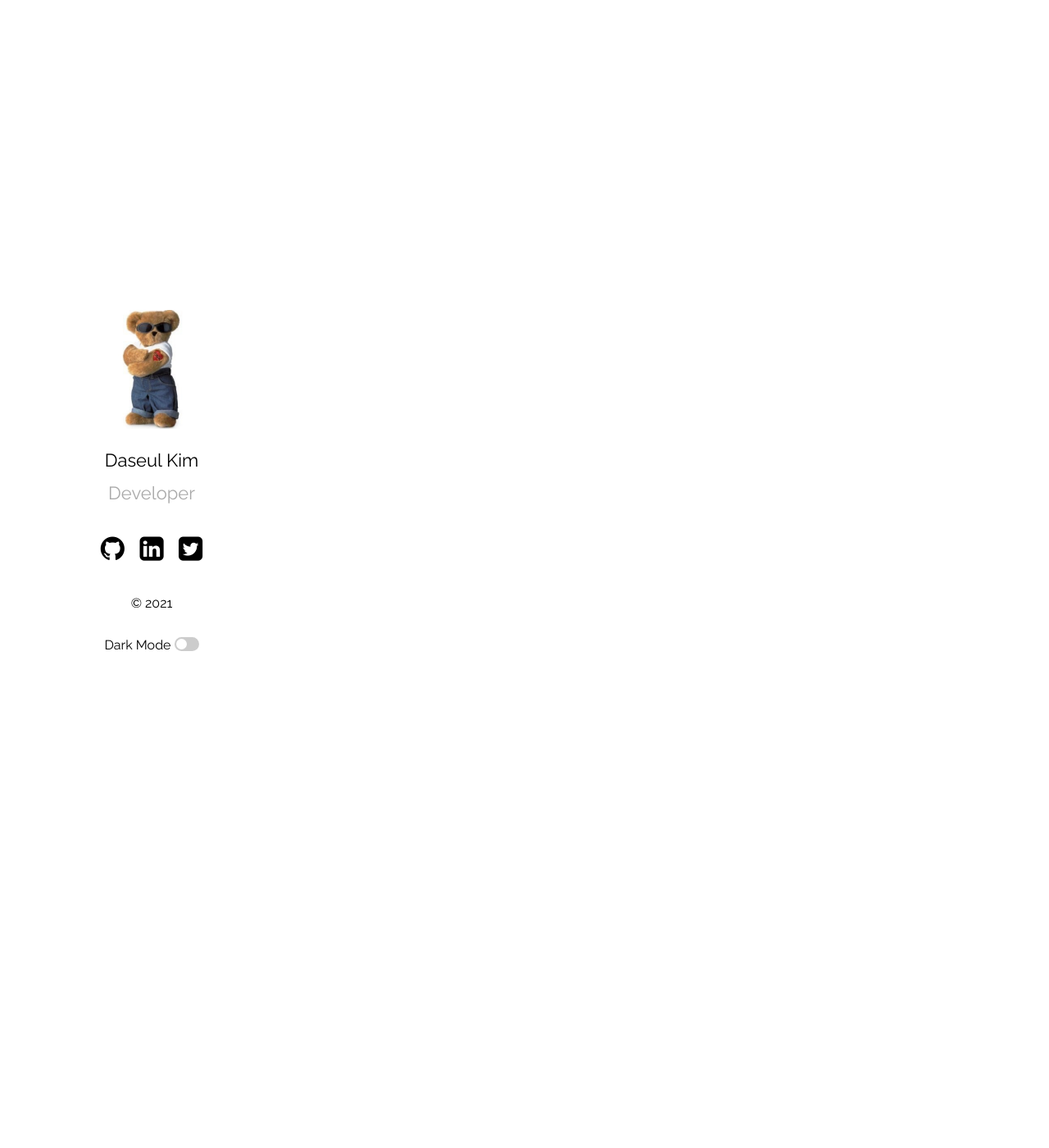
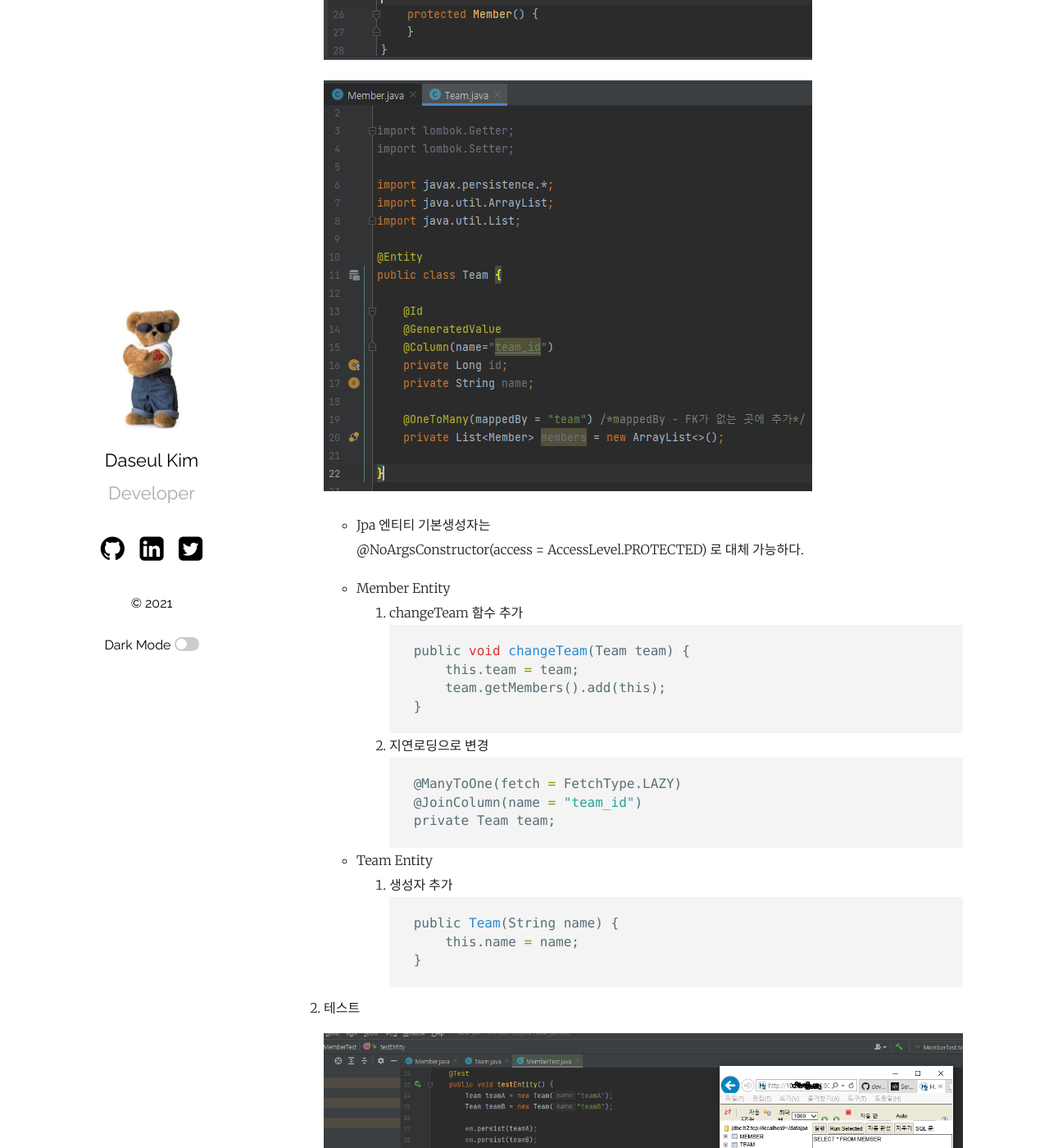
Before and after one commit to das101096/my-blog, a Jekyll site: the page built from _posts/2021-05-28-basic-spring-jpa.markdown, in a window 1280 px wide and 1400 px high, scrolled down 13130 px. Shown: the whole window at 82% size. Built offline with Jekyll 4.4.1, drawn with Linux system fonts in a browser that asks for light colours; some of the changed text lies outside the part shown.

Commit message:
springjpa2 commit

````diff
--- a/_posts/2021-05-28-basic-spring-jpa.markdown
+++ b/_posts/2021-05-28-basic-spring-jpa.markdown
@@ -118,30 +118,101 @@ categories:
   # org.hibernate.type: trace # 파라미터까지 볼 수 있는 옵션
   ```
 
-  1. entity 패키지, Member.java 클래스 생성
+1. Entity 생성
 
-      <img data-action="zoom" src='{{ "/image/131.PNG" | relative_url }}' alt='absolute'>
-      @GeneratedValue
-      PK 자동 생성
+    <img data-action="zoom" src='{{ "/image/131.PNG" | relative_url }}' alt='absolute'>
+    @GeneratedValue
+    PK 자동 생성
 
-  2. repository 패키지, MemberJpaRepository.java 클래스 생성
+2. JPA Repository 생성
 
-      <img data-action="zoom" src='{{ "/image/132.PNG" | relative_url }}' alt='absolute'>
-      @PersistenceContext
-      스프링 컨테이너가 Entity Manager를 가져다줌
+    <img data-action="zoom" src='{{ "/image/132.PNG" | relative_url }}' alt='absolute'>
+    @PersistenceContext
+    스프링 컨테이너가 Entity Manager를 가져다줌
 
-  3. ctrl + shift + T 로 테스트
+3. 테스트 - JPA Repository
 
-      <img data-action="zoom" src='{{ "/image/133.PNG" | relative_url }}' alt='absolute'>
+    *  ctrl + shift + T
 
-      <img data-action="zoom" src='{{ "/image/134.PNG" | relative_url }}' alt='absolute'>
+          <img data-action="zoom" src='{{ "/image/133.PNG" | relative_url }}' alt='absolute'>
 
-      <img data-action="zoom" src='{{ "/image/135.PNG" | relative_url }}' alt='absolute'>
-      기본 생성자 protected 사용 이유
-      jpa가 프록시를 사용할 때 쓸 수 있도록 private -> protected 로 변경
+    *  생성자 추가
 
-      <img data-action="zoom" src='{{ "/image/136.PNG" | relative_url }}' alt='absolute'>
-      ctrl + alt + v - 자동 변수 생성
+          <img data-action="zoom" src='{{ "/image/134.PNG" | relative_url }}' alt='absolute'>
 
-      <img data-action="zoom" src='{{ "/image/137.PNG" | relative_url }}' alt='absolute'>
-      에러 발생
+          <img data-action="zoom" src='{{ "/image/135.PNG" | relative_url }}' alt='absolute'>
+          기본 생성자 protected 사용 이유
+          jpa가 프록시를 사용할 때 쓸 수 있도록 private -> protected 로 변경
+
+    *  실행 시 , 에러 발생
+
+          <img data-action="zoom" src='{{ "/image/137.PNG" | relative_url }}' alt='absolute'>
+
+    *  @Transactional 어노테이션 추가하여 해결
+
+          <img data-action="zoom" src='{{ "/image/138.PNG" | relative_url }}' alt='absolute'>
+
+    * assertThat(findMember).isEqualTo(member); 테스트시 결과는?
+         - true
+           한 트랜잭션 내에서는 영속성 컨텍스트 보장
+
+4. Spring Data Repository 생성
+
+    <img data-action="zoom" src='{{ "/image/139.PNG" | relative_url }}' alt='absolute'>
+
+5. 테스트 - Spring Data Repository
+
+    *  실행 결과 ( save, findById 기본 내장 )
+
+          <img data-action="zoom" src='{{ "/image/140.PNG" | relative_url }}' alt='absolute'>
+
+6. 쿼리 파라미터 로그 남기기
+
+    * build.gradle / dependencies 에
+      implementation 'com.github.gavlyukovskiy:p6spy-spring-boot-starter:1.5.7' 추가
+      운영에서는 성능저하로 인해 사용 고려
+
+        <img data-action="zoom" src='{{ "/image/141.PNG" | relative_url }}' alt='absolute'>
+
+## [2강] 예제 도메인 모델
+
+#### - **예제 도메인 모델과 동작확인**
+
+<img data-action="zoom" src='{{ "/image/142.PNG" | relative_url }}' alt='absolute'>
+
+1. Entity 생성
+
+      <img data-action="zoom" src='{{ "/image/143.PNG" | relative_url }}' alt='absolute'>
+
+      <img data-action="zoom" src='{{ "/image/144.PNG" | relative_url }}' alt='absolute'>
+
+
+      * Jpa 엔티티 기본생성자는
+      @NoArgsConstructor(access = AccessLevel.PROTECTED) 로 대체 가능하다.
+
+      * Member Entity
+          1. changeTeam 함수 추가
+              ```c
+              public void changeTeam(Team team) {
+                  this.team = team;
+                  team.getMembers().add(this);
+              }
+              ```
+
+          2. 지연로딩으로 변경
+              ```c
+              @ManyToOne(fetch = FetchType.LAZY)
+              @JoinColumn(name = "team_id")
+              private Team team;
+              ```
+
+      * Team Entity
+          1. 생성자 추가
+              ```c
+              public Team(String name) {
+                  this.name = name;
+              }
+              ```
+2. 테스트
+
+      <img data-action="zoom" src='{{ "/image/145.PNG" | relative_url }}' alt='absolute'>
````
Also changed, not shown: other parts of _posts/2021-05-28-basic-spring-jpa.markdown (+1 -1 lines), image/138.PNG (added), image/139.PNG (added), image/140.PNG (added), image/141.PNG (added), image/142.PNG (added), image/143.PNG (added), image/144.PNG (added), image/145.PNG (added).
